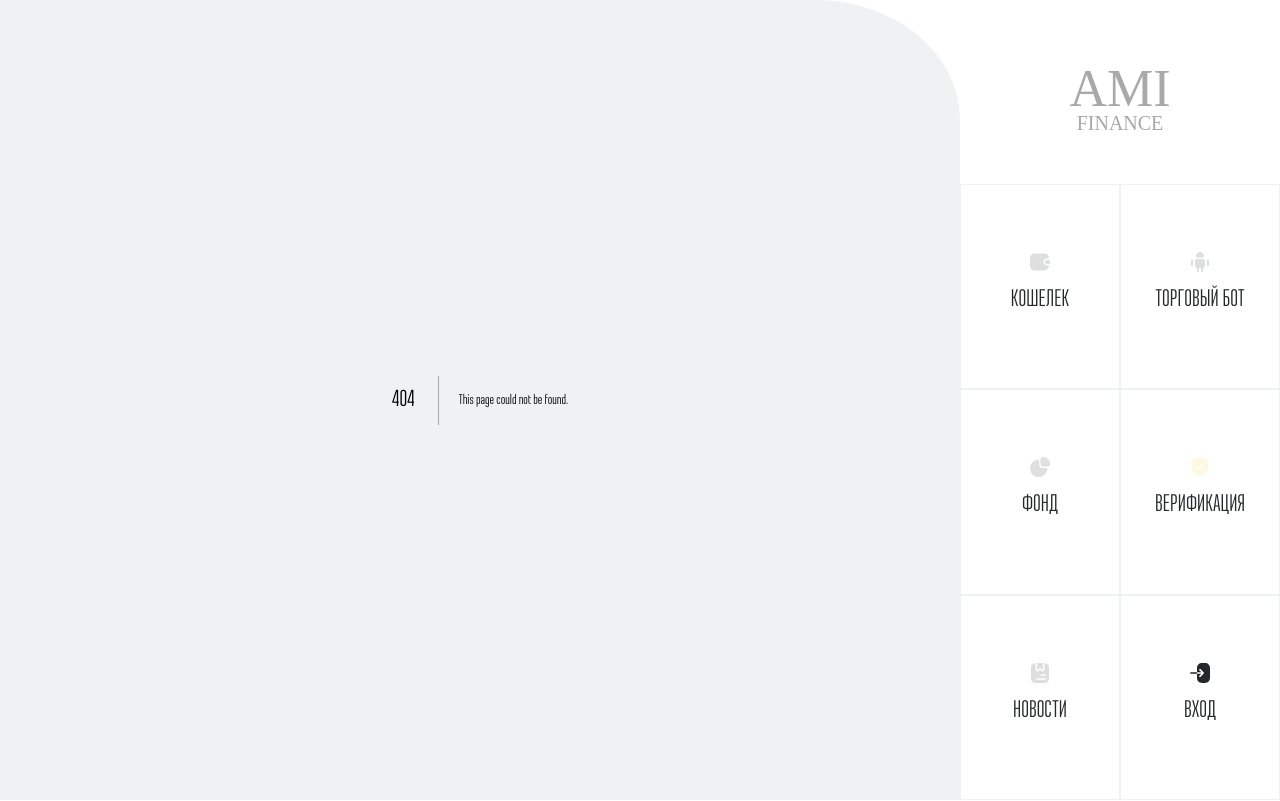
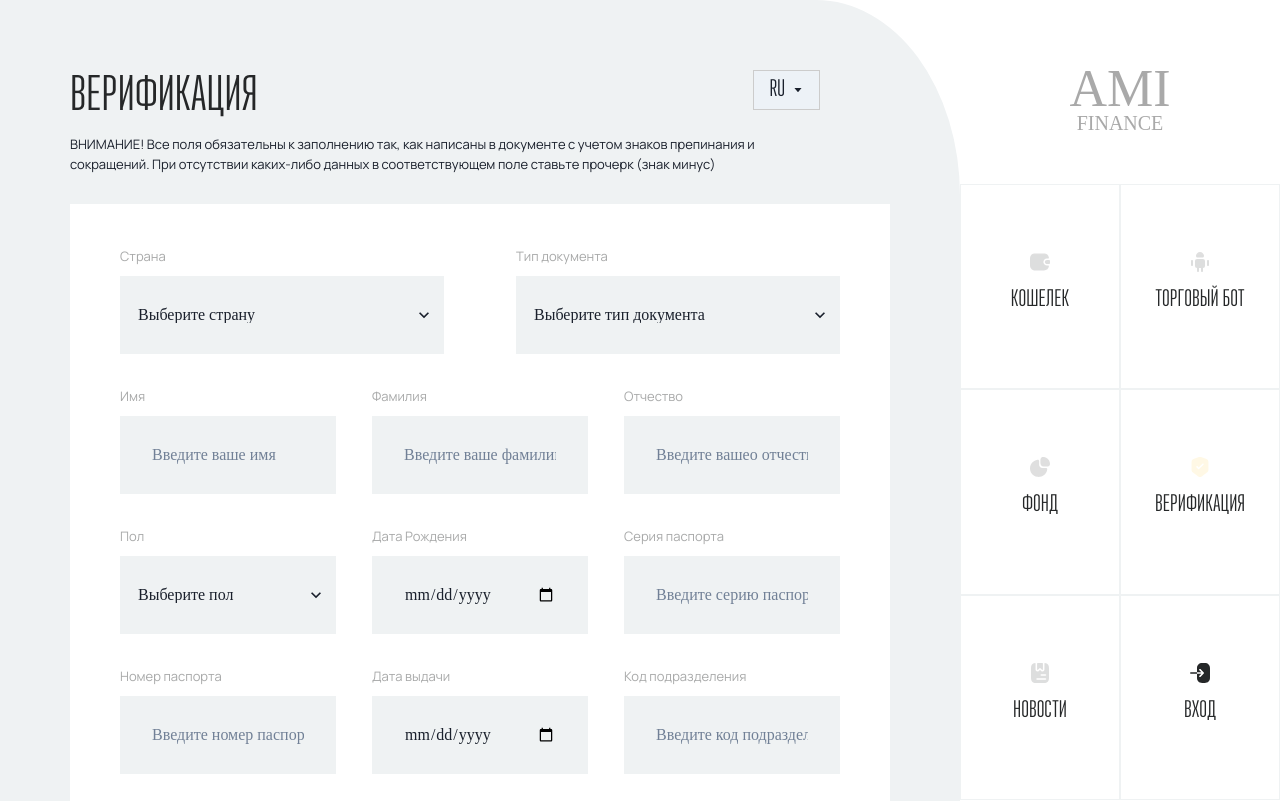
Before and after one commit to m-abbosov/AMI, a Next.js app: page /verification in a window 1280 px wide. Before the commit this address had no page. Shown: the top 801 px of the page. Built offline with nearby package versions, Linux system fonts and the light colour scheme; a web font is replaced by a local one.

Commit message:
basic verification page

```diff
--- /dev/null
+++ b/pages/verification.jsx
@@ -0,0 +1,8 @@
+import Verficiation from '@modules/Verification'
+import React from 'react'
+
+const verification = () => {
+  return <Verficiation />
+}
+
+export default verification
--- a/src/modules/AuthPages/SignUp.jsx
+++ b/src/modules/AuthPages/SignUp.jsx
@@ -3,11 +3,11 @@ import { Box} from '@chakra-ui/react'
 import SignUpForm from './components/SignUpForm'
 import PageHead from '@modules/common/PageHead'
 import SwitchLink from './components/SwitchLink'
+import MainSectionLayout from '@modules/common/MainSectionLayout'
 
 const SignUp = () => {
   return (
-    <Box pt='70px'>
-      <PageHead>Регистрация</PageHead>
+    <MainSectionLayout title='Регистрация' pb='60px'>
       <Box mt='50px'>
         <SignUpForm />
       </Box>
@@ -18,7 +18,7 @@ const SignUp = () => {
           path='/signin'
         />
       </Box>
-    </Box>
+    </MainSectionLayout>
   )
 }
 
--- /dev/null
+++ b/src/modules/Verification/components/VerficationForm.jsx
@@ -0,0 +1,126 @@
+import { Box, Flex, Input, Select, Stack } from '@chakra-ui/react'
+import Btn from '@modules/common/Btn'
+import FormField from '@modules/common/Form/FormField'
+import FormSelectField from '@modules/common/Form/FormSelectField'
+import React from 'react'
+
+const formFields = [
+  {
+    label: 'Страна',
+    placeholder: 'Выберите страну',
+    type: 'select',
+    options: ['USA', 'Russia', 'Uzbekistan'],
+    size: 'lg',
+  },
+  {
+    label: 'Тип документа',
+    placeholder: 'Выберите тип документа',
+    type: 'select',
+    options: ['.docx', '.pdf', '.csv'],
+    size: 'lg',
+  },
+  {
+    label: 'Имя',
+    placeholder: 'Введите ваше имя',
+    type: 'text',
+    size: 'sm',
+  },
+  {
+    label: 'Фамилия',
+    placeholder: 'Введите ваше фамилию',
+    type: 'text',
+    size: 'sm',
+  },
+  {
+    label: 'Отчество',
+    placeholder: 'Введите вашео отчество',
+    type: 'text',
+    size: 'sm',
+  },
+  {
+    label: 'Пол',
+    placeholder: 'Выберите пол',
+    type: 'select',
+    options: ['мужчина', 'женщина'],
+    size: 'sm',
+  },
+  {
+    label: 'Дата Рождения',
+    placeholder: 'Выберите дату рождения',
+    type: 'date',
+    size: 'sm',
+  },
+  {
+    label: 'Серия паспорта',
+    placeholder: 'Введите серию паспорта',
+    type: 'text',
+    size: 'sm',
+  },
+  {
+    label: 'Номер паспорта',
+    placeholder: 'Введите номер паспорта',
+    type: 'number',
+    size: 'sm',
+  },
+  {
+    label: 'Дата выдачи',
+    placeholder: 'Выберите дату выдачи',
+    type: 'date',
+    size: 'sm',
+  },
+  {
+    label: 'Код подразделения',
+    placeholder: 'Введите код подразделения',
+    type: 'number',
+    size: 'sm',
+  },
+  {
+    label: 'Кем выдан',
+    placeholder: 'Укажите кем выдан паспорт',
+    type: 'text',
+    size: 'lg',
+  },
+  {
+    label: 'Адрес прописки',
+    placeholder: 'Укажите адрес прописки',
+    type: 'text',
+    size: 'lg',
+  },
+]
+
+const VerficationForm = () => {
+  return (
+    <Box p='40px 50px' w='full' bg='white'>
+      <form>
+        <Flex
+          flexWrap='wrap'
+          gap='30px'
+          justifyContent='space-between'
+          alignItems='flex-start'
+        >
+          {formFields.map((field, i) => {
+            const w = field.size === 'lg' ? '48%' : '30%'
+            return field.type !== 'select' ? (
+              <FormField key={i} {...field} w={w} />
+            ) : (
+              <FormSelectField
+                key={i}
+                {...field}
+                w={field.size === 'lg' ? '45%' : '30%'}
+              />
+            )
+          })}
+
+          <Input w='30%' type='file' placeholder='file 2' p='30px' />
+          <Input w='30%' type='file' placeholder='file 2' p='30px' />
+          <Stack direction='column'>
+            <Btn>Отправить</Btn>
+            <p> Заявка будет рассмотрена в течение 72 часов.</p>
+          </Stack>
+        </Flex>
+      </form>
+    </Box>
+  )
+}
+
+export default VerficationForm
--- /dev/null
+++ b/src/modules/Verification/index.jsx
@@ -0,0 +1,21 @@
+import { Box, Text } from '@chakra-ui/react'
+import MainSectionLayout from '@modules/common/MainSectionLayout'
+import React from 'react'
+import VerficationForm, {VerfificationForm} from './components/VerficationForm'
+
+const Verficiation = () => {
+  return (
+    <MainSectionLayout justifyContent={'flex-start'} title='Верификация' pb='70px'>
+      <Text fontFamily={`'Manrope', 'serif'`} fontSize='13px' maxW='760px'>
+        ВНИМАНИЕ! Все поля обязательны к заполнению так, как написаны в
+        документе с учетом знаков препинания и сокращений. При отсутствии
+        каких-либо данных в соответствующем поле ставьте прочерк (знак минус)
+      </Text>
+      <Box mt='30px'>
+        <VerficationForm/>
+      </Box>
+    </MainSectionLayout>
+  )
+}
+
+export default Verficiation
--- /dev/null
+++ b/src/modules/common/Form/FormSelectField.jsx
@@ -0,0 +1,30 @@
+import { Box, FormControl, FormLabel, Select } from '@chakra-ui/react'
+import React from 'react'
+
+const FormSelectField = ({placeholder, size, options, label, ...rest}) => {
+  return (
+    <FormControl {...rest}>
+      <FormLabel
+        fontSize='13px'
+        color='rgba(37, 39, 40, 0.4)'
+        fontWeight='400'
+        lineHeight='24px'
+      >
+        {label || ''}
+      </FormLabel>
+      <Select
+        placeholder={placeholder}
+        variant='filled'
+        bg='custom.gray'
+        height='78px'
+        rounded='none'
+      >
+        {options.map((option, j) => (
+          <option key={j}>{option}</option>
+        ))}
+      </Select>
+    </FormControl>
+  )
+}
+
+export default FormSelectField
--- a/src/modules/common/Form/InputField.jsx
+++ b/src/modules/common/Form/InputField.jsx
@@ -7,6 +7,7 @@ const InputField = ({type, placeholder}) => {
       variant='filled'
       bg='custom.gray'
       p='27px 30px'
+      height='78px'
       rounded='none'
       type={type}
       placeholder={placeholder}
--- a/src/modules/common/Layout/Sidebar.jsx
+++ b/src/modules/common/Layout/Sidebar.jsx
@@ -80,7 +80,7 @@ const Sidebar = ({ flex }) => {
           >
             <Link href={MenuLink.absolutePath}>
               <VStack>
-                <MenuLink.icon isActive={path.match(MenuLink.pathToMatch)} />
+                <MenuLink.icon isActive={path.match(MenuLink.absolutePath)} />
                 <Text textTransform={'uppercase'} color='custom.black' fontSize='24px'>
                   {MenuLink.label}
                 </Text>
--- /dev/null
+++ b/src/modules/common/MainSectionLayout.jsx
@@ -0,0 +1,14 @@
+import { Box } from '@chakra-ui/react'
+import React from 'react'
+import PageHead from './PageHead'
+
+const MainSectionLayout = ({title, children, justifyContent, ...rest}) => {
+  return (
+    <Box pt='70px' px='70px' {...rest}>
+      <PageHead justifyContent={justifyContent}>{title}</PageHead>
+      {children}
+    </Box>
+  )
+}
+
+export default MainSectionLayout
```
Also changed, not shown: src/modules/AuthPages/SignIn.jsx (+5 -9 lines), src/modules/common/Form/FormFileField.jsx (added, +20 -0 lines), public/images/kungfupanda.png (added).
